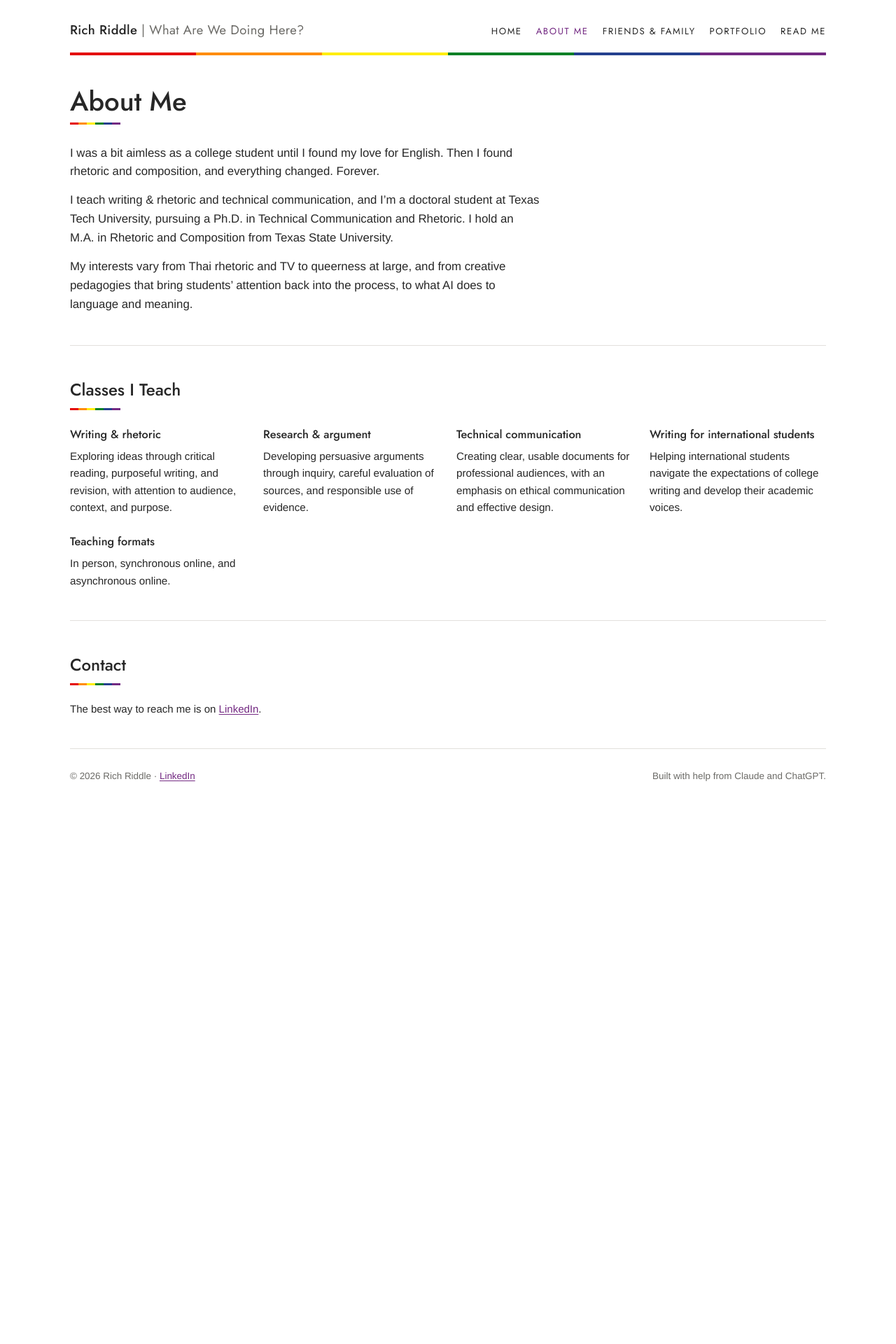
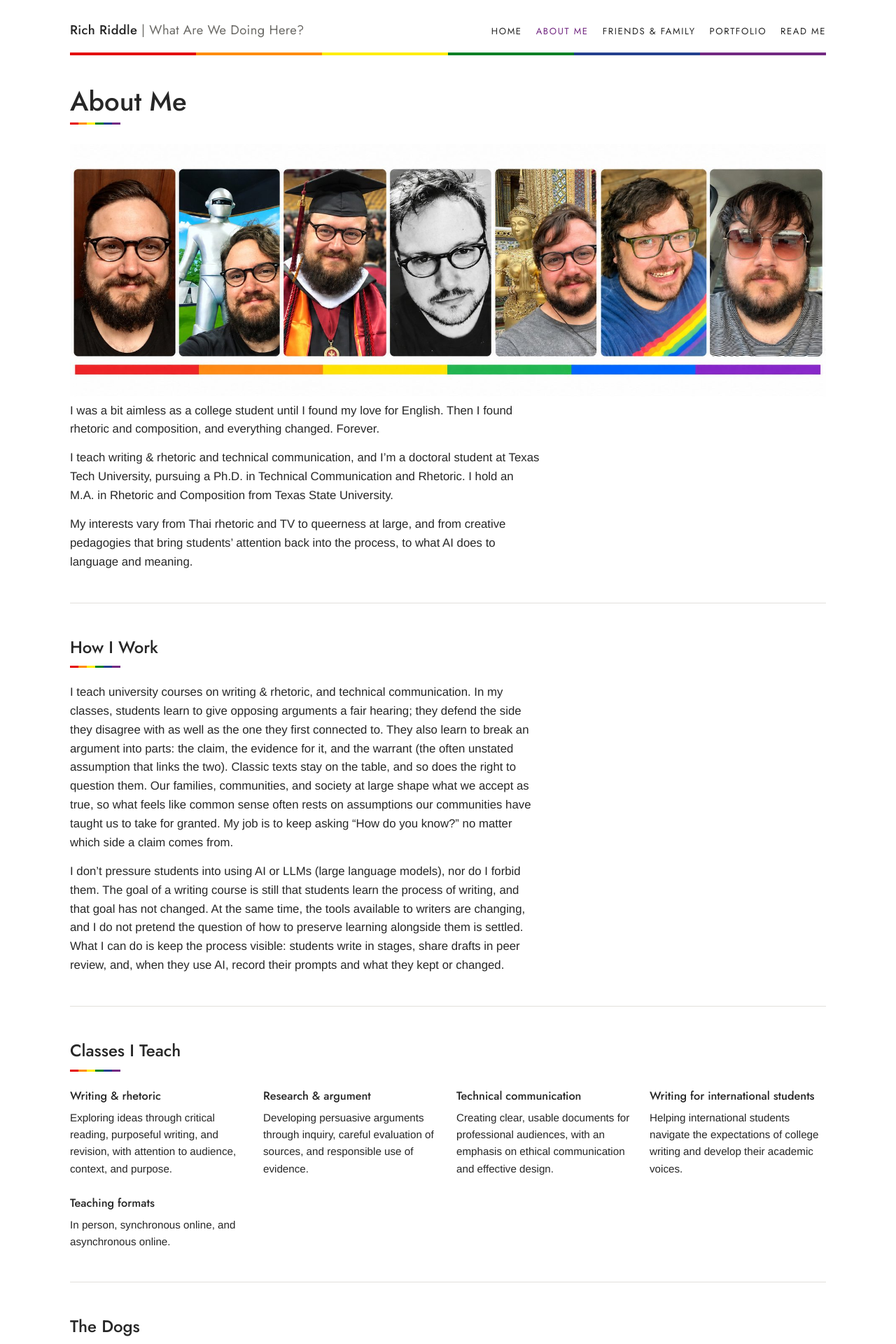
Before and after one commit to prof-richriddle/portfolio, a Jekyll site: the page built from about.html, in a window 1280 px wide. Shown: the top 1920 px of the page at 70% size. Built offline with Jekyll 4.4.1, drawn with Linux system fonts in a browser that asks for light colours; before the commit the page ends 1160 px from its top, so only the background shows below that; some of the changed text lies outside the part shown.

Commit message:
About Me: photo banner, How I Work, and The Dogs
Co-Authored-By: Claude Opus 5.5 <noreply@anthropic.com>
Claude-Session: https://claude.ai/code/session_01LKxkcfdpkeKgywibvvsXFB

```diff
--- a/about.html
+++ b/about.html
@@ -5,10 +5,22 @@ title: About Me
 <!-- ===== ABOUT ME (edit the text on this page) ===== -->
 <div class="page-head"><h1>About Me</h1></div>
 
+<figure class="banner">
+  <img src="{{ '/assets/images/about-banner.jpg' | relative_url }}" width="1800" height="600" alt="Seven photos of Rich Riddle side by side: in front of a wood door; a selfie with a giant silver robot statue; in a graduation cap and gown; a black-and-white portrait; in front of an ornate gold temple statue; smiling in a blue T-shirt with a rainbow stripe; and in sunglasses in a car.">
+</figure>
+
 <section class="bio" aria-label="About me">
   <p>I was a bit aimless as a college student until I found my love for English. Then I found rhetoric and composition, and everything changed. Forever.</p>
   <p>I teach writing &amp; rhetoric and technical communication, and I’m a doctoral student at Texas Tech University, pursuing a Ph.D. in Technical Communication and Rhetoric. I hold an M.A. in Rhetoric and Composition from Texas State University.</p>
   <p>My interests vary from Thai rhetoric and TV to queerness at large, and from creative pedagogies that bring students’ attention back into the process, to what AI does to language and meaning.</p>
+</section>
+
+<section aria-labelledby="how-h">
+  <div class="sec-head"><h2 id="how-h">How I Work</h2></div>
+  <div class="bio">
+    <p>I teach university courses on writing &amp; rhetoric, and technical communication. In my classes, students learn to give opposing arguments a fair hearing; they defend the side they disagree with as well as the one they first connected to. They also learn to break an argument into parts: the claim, the evidence for it, and the warrant (the often unstated assumption that links the two). Classic texts stay on the table, and so does the right to question them. Our families, communities, and society at large shape what we accept as true, so what feels like common sense often rests on assumptions our communities have taught us to take for granted. My job is to keep asking “How do you know?” no matter which side a claim comes from.</p>
+    <p>I don’t pressure students into using AI or LLMs (large language models), nor do I forbid them. The goal of a writing course is still that students learn the process of writing, and that goal has not changed. At the same time, the tools available to writers are changing, and I do not pretend the question of how to preserve learning alongside them is settled. What I can do is keep the process visible: students write in stages, share drafts in peer review, and, when they use AI, record their prompts and what they kept or changed.</p>
+  </div>
 </section>
 
 <section aria-labelledby="teach-h">
@@ -22,6 +34,21 @@ title: About Me
   </div>
 </section>
 
+<section aria-labelledby="dogs-h">
+  <div class="sec-head"><h2 id="dogs-h">The Dogs</h2></div>
+  <div class="bio"><p>I’m a dog uncle to Parker and Goose. Both are gay, but not gay for each other. Parker thinks he’s a mastiff, or maybe a wolf. Goose lives the life of a male model.</p></div>
+  <div class="dogs">
+    <figure>
+      <img src="{{ '/assets/images/parker.jpg' | relative_url }}" width="1800" height="810" loading="lazy" alt="Four photos of Parker, a small, scruffy terrier mix: lying with a pink stuffed toy, grinning on a blanket, wearing a red reindeer sweater, and looking up for a head scratch.">
+      <figcaption>Parker</figcaption>
+    </figure>
+    <figure>
+      <img src="{{ '/assets/images/goose.jpg' | relative_url }}" width="1800" height="900" loading="lazy" alt="Three photos of Goose, a red Doberman: sitting tall in a living room, lying on the floor by bar stools, and wearing a blue duck-print raincoat.">
+      <figcaption>Goose</figcaption>
+    </figure>
+  </div>
+</section>
+
 <section class="contact" aria-labelledby="contact-h">
   <div class="sec-head"><h2 id="contact-h">Contact</h2></div>
   <p>The best way to reach me is on <a href="https://www.linkedin.com/in/richardriddle" target="_blank" rel="noopener">LinkedIn</a>.</p>
--- a/assets/css/style.css
+++ b/assets/css/style.css
@@ -253,3 +253,10 @@ nav.top a[aria-current="page"] { color: var(--accent); }
 .activity-body { font-size: .92rem; margin-top: 10px; padding-top: 10px; border-top: 1px solid var(--line); display: grid; gap: 8px; }
 .activity-body p, .activity-body ol { margin: 0; }
 .activity-body ol { padding-left: 1.2em; display: grid; gap: 4px; }
+
+/* About Me photos */
+.banner { margin: 0 0 8px; }
+.banner img, .dogs img { display: block; width: 100%; height: auto; }
+.dogs { display: grid; grid-template-columns: repeat(auto-fit, minmax(min(100%, 420px), 1fr)); gap: 24px; margin-top: 18px; align-items: start; }
+.dogs figure { margin: 0; }
+.dogs figcaption { font-family: var(--display); font-size: .78rem; letter-spacing: .14em; text-transform: uppercase; color: var(--muted); margin-top: 6px; }
```
Also changed, not shown: assets/images/about-banner.jpg (added), assets/images/goose.jpg (added), assets/images/parker.jpg (added).
